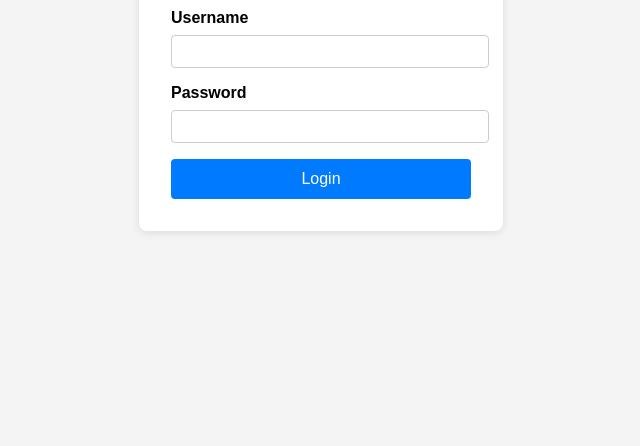
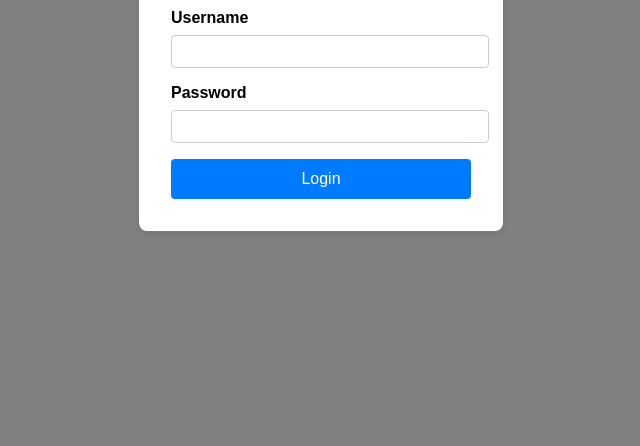
Before and after one commit to lequochoi1910/study-git, a plain HTML site: page index.html in a window 1280 px wide. Shown: the part 370-816 px from the top of the page, without its empty margins (319-959 px from the left). Drawn offline with Linux system fonts and the light colour scheme.

Commit message:
update body

```diff
--- /dev/null
+++ b/index.css
@@ -0,0 +1,3 @@
+body {
+  background-color: gray;
+}
--- a/index.html
+++ b/index.html
@@ -5,6 +5,7 @@
     <title>Login</title>
     <meta name="viewport" content="width=device-width, initial-scale=1.0">
     <link rel="stylesheet" href="styles.css">
+    <link rel="stylesheet" href="index.css">
 </head>
 <body>
     <div class="login-container">
```
Also changed, not shown: index2.css (added).
